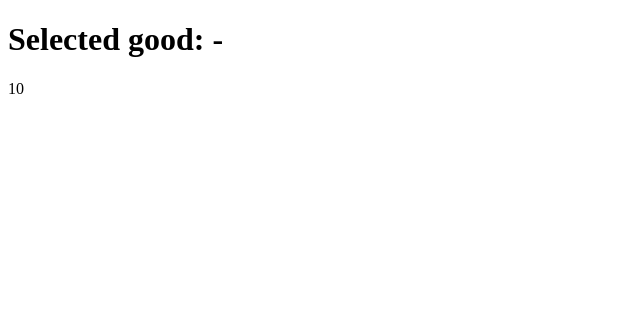
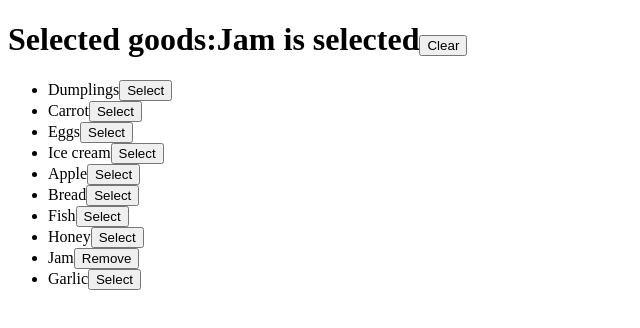
Before and after one commit to mate-academy/react_goods-selector, a React (Create React App) app: page / in a window 1280 px wide. Shown: the top 328 px of the page, without its empty margins (0-640 px from the left). Built offline with nearby package versions, Linux system fonts and the light colour scheme.

Commit message:
w0 styles

```diff
--- a/package.json
+++ b/package.json
@@ -17,7 +17,7 @@
     "@mate-academy/cypress-tools": "^1.0.4",
     "@mate-academy/eslint-config-react": "*",
     "@mate-academy/eslint-config-react-typescript": "*",
-    "@mate-academy/scripts": "^1.2.1",
+    "@mate-academy/scripts": "^1.2.3",
     "@mate-academy/students-ts-config": "*",
     "@mate-academy/stylelint-config": "*",
     "@types/node": "^17.0.23",
--- a/src/App.scss
+++ b/src/App.scss
@@ -1 +1,3 @@
-// styles go here
+* {
+  box-sizing: border-box;
+}
--- a/src/App.tsx
+++ b/src/App.tsx
@@ -14,11 +14,101 @@ const goodsFromServer: string[] = [
   'Garlic',
 ];
 
-const App: React.FC = () => (
-  <div className="App">
-    <h1>Selected good: -</h1>
-    {goodsFromServer.length}
-  </div>
-);
+type State = {
+  selectedGoods: string[]
+};
+
+class App extends React.Component<{}, State> {
+  state = {
+    selectedGoods: ['Jam'],
+  };
+
+  selectGood = (item: string) => {
+    this.setState((state: State) => {
+      state.selectedGoods.push(item);
+
+      return { selectedGoods: state.selectedGoods };
+    });
+  };
+
+  removeGood = (item: string) => {
+    this.setState((state: State) => {
+      const indexOfGood = state.selectedGoods.indexOf(item);
+
+      state.selectedGoods.splice(indexOfGood, 1);
+
+      return { selectedGoods: state.selectedGoods };
+    });
+  };
+
+  clearSelects = () => {
+    this.setState({
+      selectedGoods: [],
+    });
+  };
+
+  getTitle = () => {
+    const { selectedGoods } = this.state;
+
+    switch (selectedGoods.length) {
+      case 0:
+        return 'No goods selected';
+
+      case 1:
+        return `${selectedGoods[0]} is selected`;
+
+      case 2:
+        return `${selectedGoods.join(' and ')} are selected`;
+
+      default:
+        return `${selectedGoods.slice(0, -1).join(', ')} and ${selectedGoods[selectedGoods.length - 1]} are selected`;
+    }
+  };
+
+  render() {
+    return (
+      <div className="App">
+
+        <div className="goods">
+          <h1>
+            Selected goods:
+            {this.getTitle()}
+            {this.state.selectedGoods.length > 0
+              ? (
+                <button
+                  type="button"
+                  onClick={() => this.clearSelects()}
+                >
+                  Clear
+                </button>
+              )
+              : null}
+          </h1>
+
+          <ul>
+            {goodsFromServer.map(good => {
+              const isSelect = this.state.selectedGoods.includes(good);
+
+              return (
+                <li key={good}>
+                  {good}
+                  <button
+                    type="button"
+                    onClick={isSelect
+                      ? () => this.removeGood(good)
+                      : () => this.selectGood(good)}
+                  >
+                    {isSelect ? 'Remove' : 'Select'}
+                  </button>
+                </li>
+              );
+            })}
+          </ul>
+        </div>
+
+      </div>
+    );
+  }
+}
 
 export default App;
```
Also changed, not shown: 1 other file (tests, documents, lock files or other folders).
